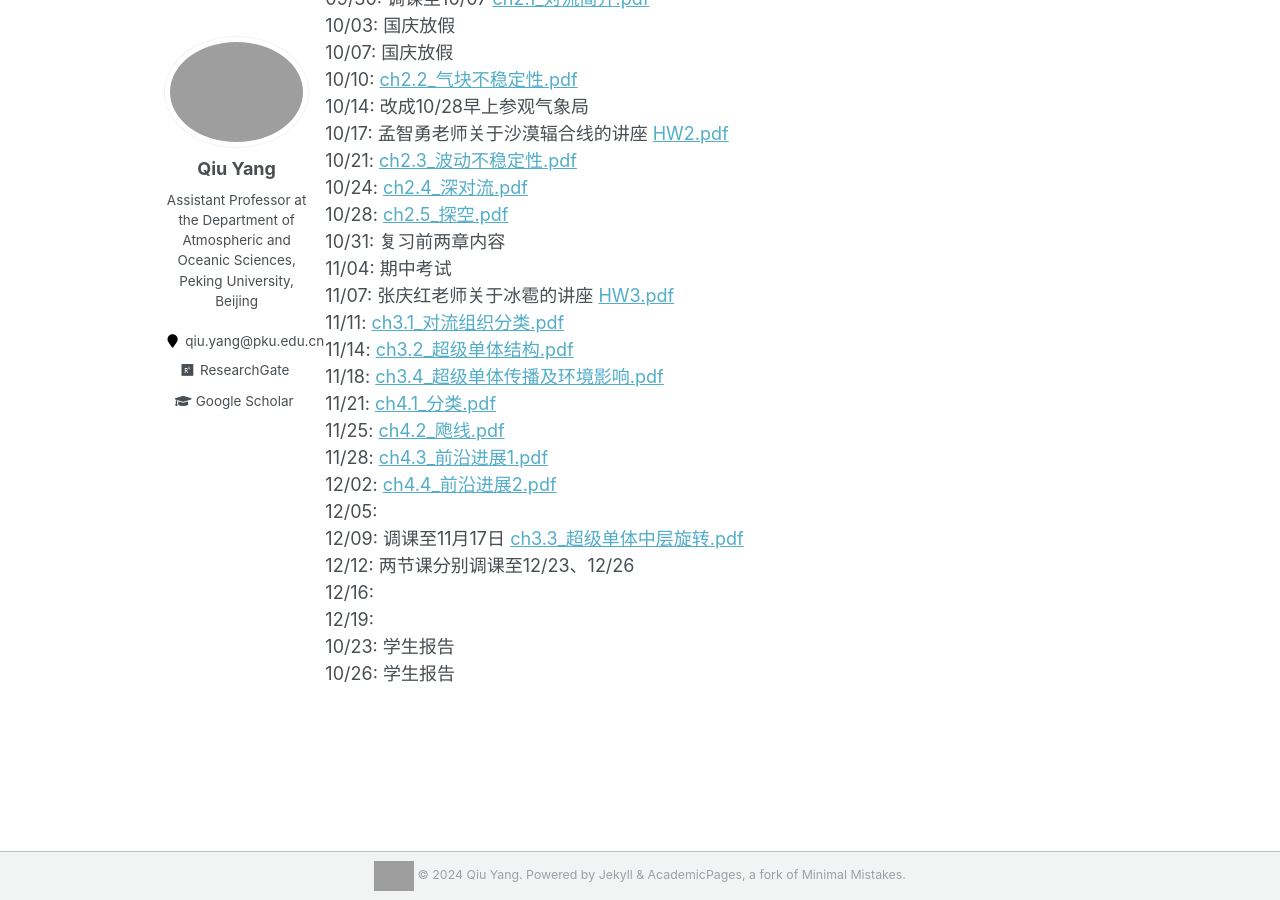
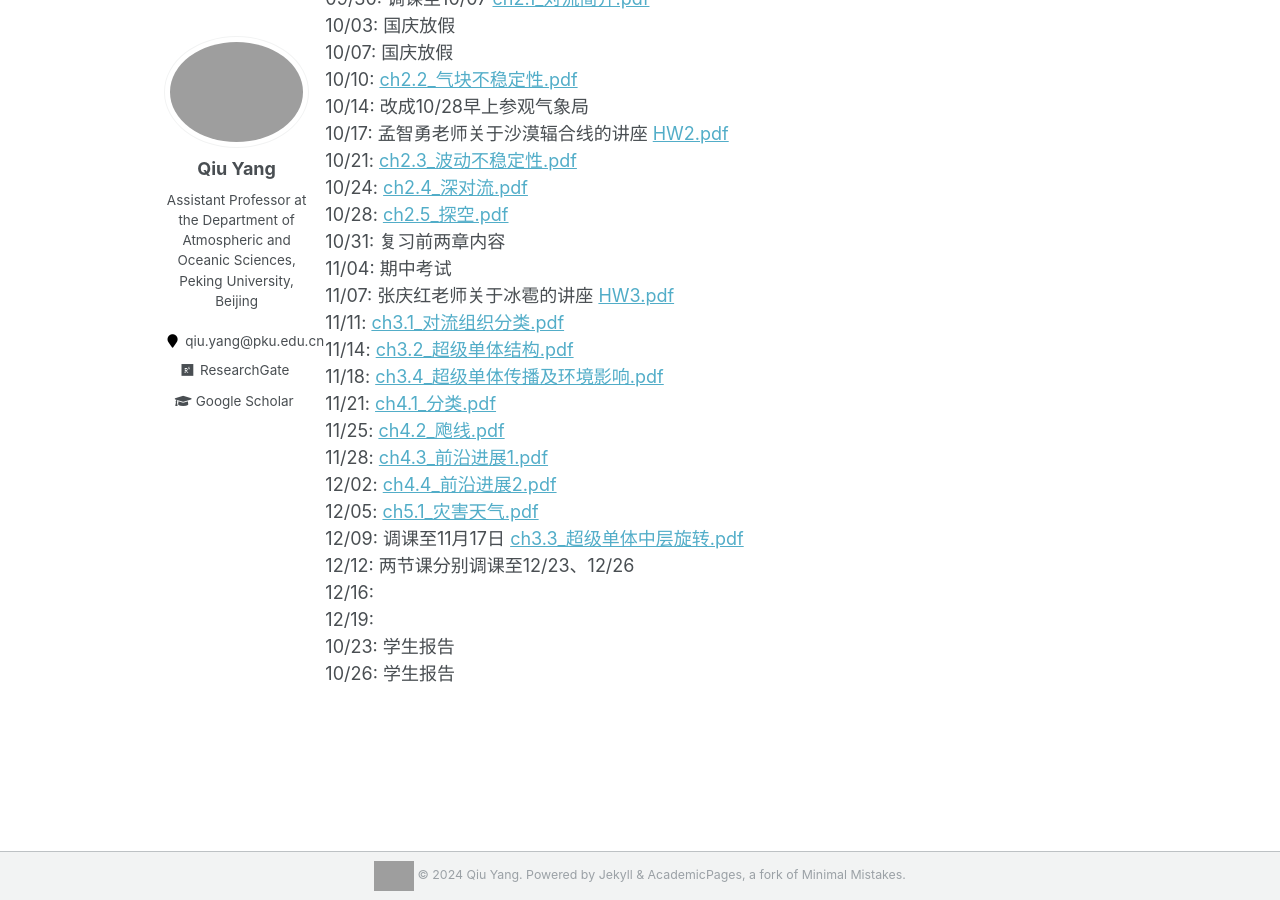
Before and after one commit to qiuyang50/qiuyang50.github.io, a Jekyll site: the page built from _pages/mesoscale_2024fall.md, in a window 1280 px wide and 900 px high, scrolled down 505 px. Built offline with Jekyll 4.4.1, drawn with Linux system fonts in a browser that asks for light colours; grey boxes are pictures that could not be loaded.

Commit message:
Update mesoscale_2024fall.md

```diff
--- a/_pages/mesoscale_2024fall.md
+++ b/_pages/mesoscale_2024fall.md
@@ -36,7 +36,7 @@ filename: modeling_2024fall.md
 11/25: <a href="https://qiuyang50.github.io/files/mesoscale_2024fall/ch4.2_飑线.pdf">ch4.2_飑线.pdf</a>
 11/28: <a href="https://qiuyang50.github.io/files/mesoscale_2024fall/ch4.3_前沿进展1.pdf">ch4.3_前沿进展1.pdf</a>
 12/02: <a href="https://qiuyang50.github.io/files/mesoscale_2024fall/ch4.4_前沿进展2.pdf">ch4.4_前沿进展2.pdf</a>
-12/05:
+12/05: <a href="https://qiuyang50.github.io/files/mesoscale_2024fall/ch5.1_灾害天气.pdf">ch5.1_灾害天气.pdf</a>
 12/09: 调课至11月17日 <a href="https://qiuyang50.github.io/files/mesoscale_2024fall/ch3.3_超级单体中层旋转.pdf">ch3.3_超级单体中层旋转.pdf</a>
 12/12: 两节课分别调课至12/23、12/26
 12/16:
```
